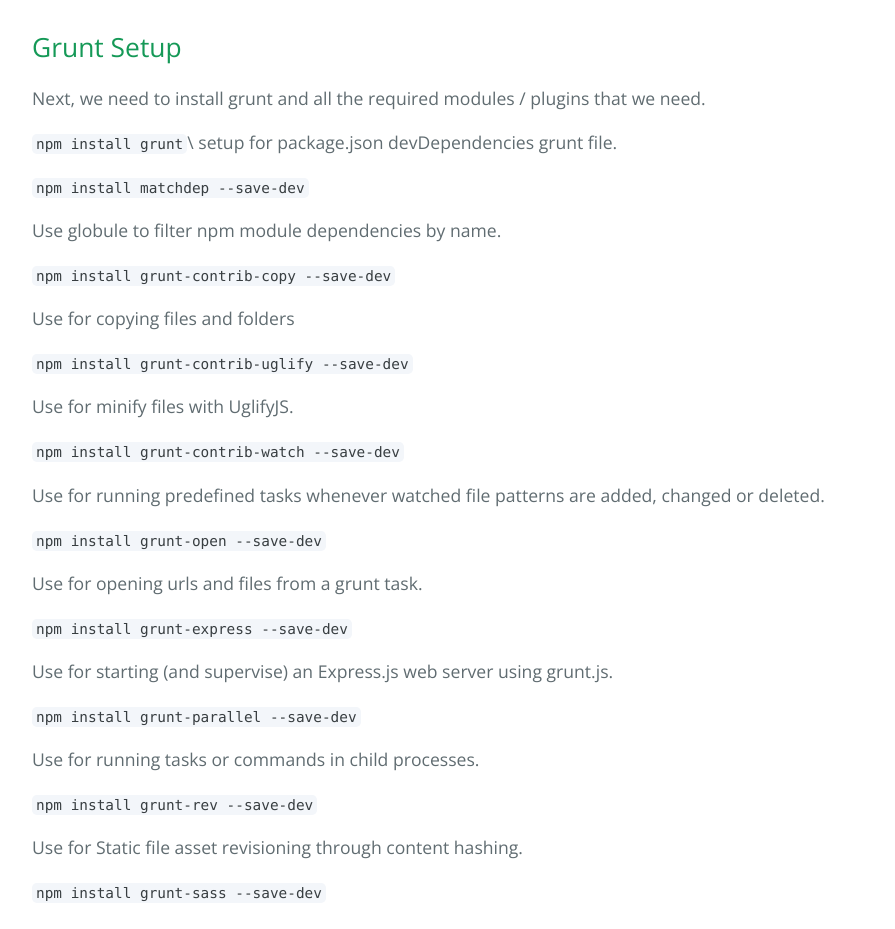
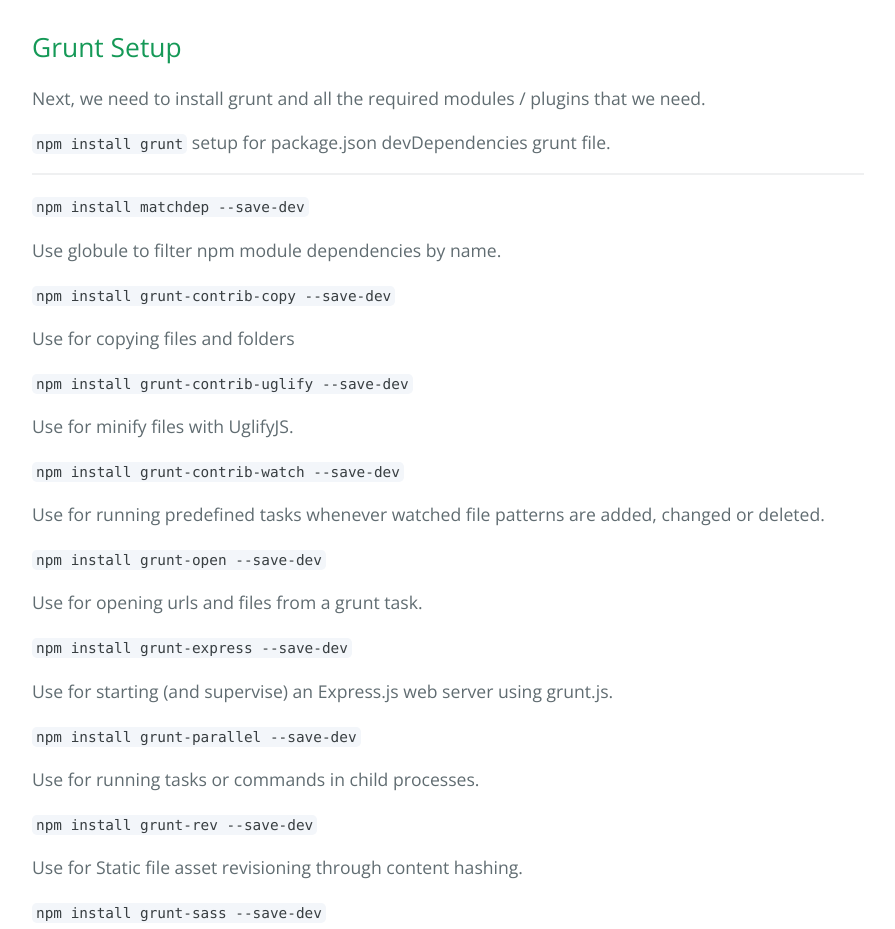
Before and after one commit to iv3SOJ/Bootstrap-sass-grunt-setup-UXD-v2, a plain HTML site: page index.html in a window 1280 px wide. Shown: the part 2060-2989 px from the top of the page, without its empty margins (192-1087 px from the left). Drawn offline with nearby package versions, Linux system fonts and the light colour scheme.

```diff
--- a/index.html
+++ b/index.html
@@ -100,8 +100,10 @@
 
 <p>Next, we need to install grunt and all the required modules / plugins that we need.</p>
 
-<p><code>npm install grunt</code>\
+<p><code>npm install grunt</code>
 setup for package.json devDependencies grunt file.</p>
+
+<hr>
 
 <p><code>npm install matchdep --save-dev</code></p>
 
```
Also changed, not shown: params.json (+1 -1 lines).
